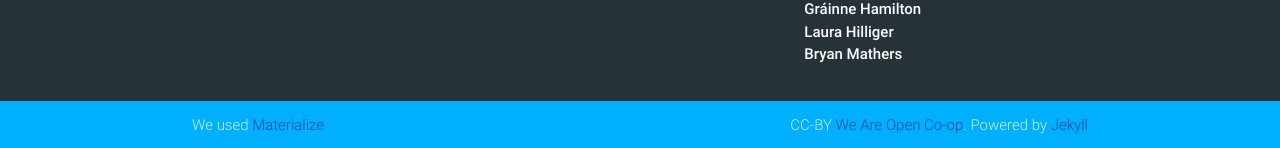
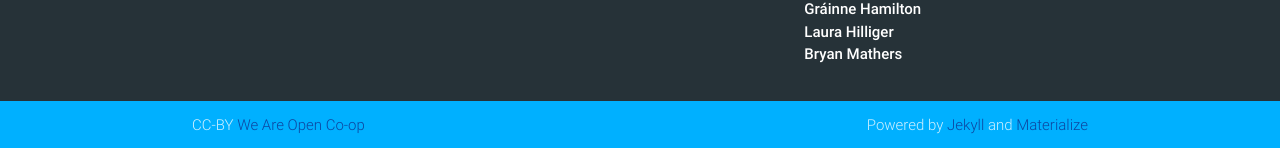
Before and after one commit to weareopen/staging, a Jekyll site: the page built from index.md, in a window 1280 px wide. Shown: the part 2107-2255 px from the top of the page. Built offline with Jekyll 4.4.1, drawn with Linux system fonts in a browser that asks for light colours.

Commit message:
Update footer.html

```diff
--- a/_includes/footer.html
+++ b/_includes/footer.html
@@ -20,9 +20,9 @@
     <div class="footer-copyright light-blue accent-3">
         <div class="container">
             <div>
-                We used <a target="_blank" class="blue-text text-darken-4" href="http://materializecss.com">Materialize</a>
+                CC-BY <a href="http://www.weareopen.coop" class="blue-text text-darken-4">We Are Open Co-op</a>
                 <span style="text-align: right; float: right">
-                CC-BY <a href="http://www.weareopen.coop" class="blue-text text-darken-4">We Are Open Co-op</a>. Powered by <a target="_blank" href="http://jekyllrb.com/" class="blue-text text-darken-4">Jekyll</a>
+                Powered by <a target="_blank" href="http://jekyllrb.com/" class="blue-text text-darken-4">Jekyll</a> and <a target="_blank" class="blue-text text-darken-4" href="http://materializecss.com">Materialize</a>
                 </span>
             </div>
         </div>
```
